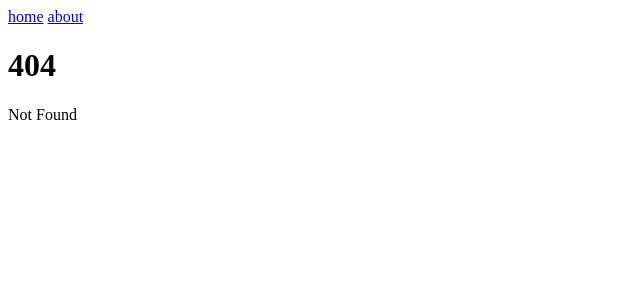
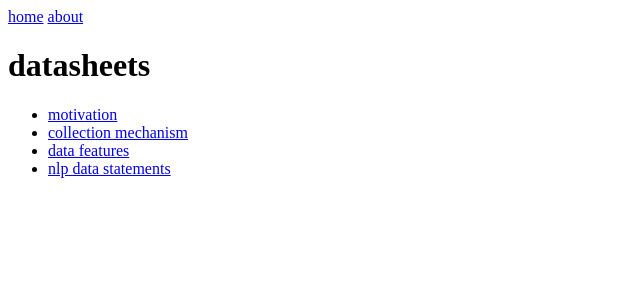
Before and after one commit to membranes/graphs, a SvelteKit app: page /datasheets in a window 1280 px wide. Before the commit this address had no page. Shown: the top 300 px of the page, without its empty margins (0-640 px from the left). Built offline with nearby package versions, Linux system fonts and the light colour scheme.

Commit message:
Add src/routes/datasheets/+page.svelte

```diff
--- /dev/null
+++ b/src/routes/datasheets/+page.svelte
@@ -0,0 +1,8 @@
+<h1>datasheets</h1>
+
+<ul>
+	<li><a href="/datasheets/motivation">motivation</a></li>
+	<li><a href="/datasheets/collection">collection mechanism</a></li>
+	<li><a href="/datasheets/features">data features</a></li>
+    <li><a href="/datasheets/statements">nlp data statements</a></li>
+</ul>
```
